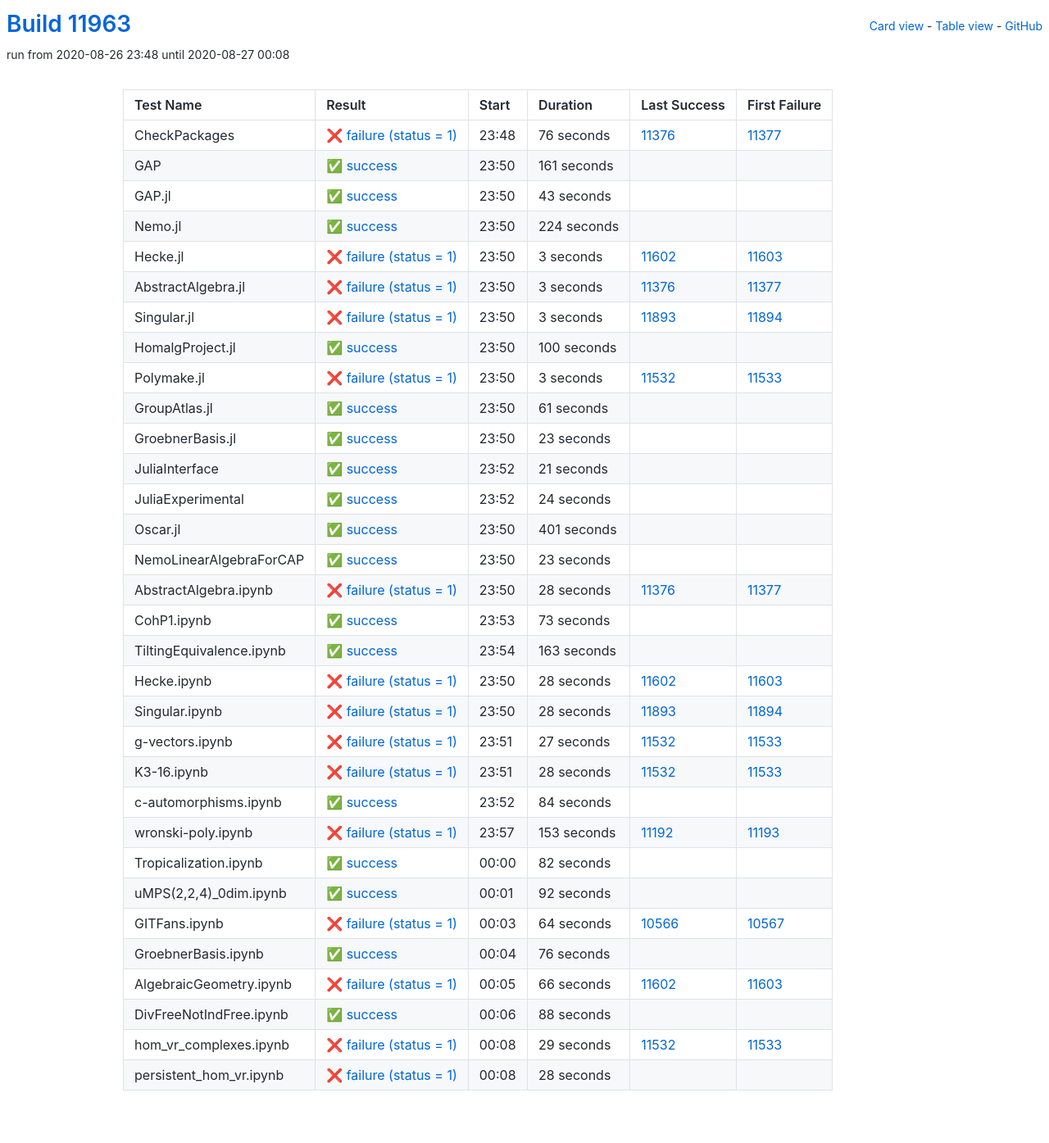
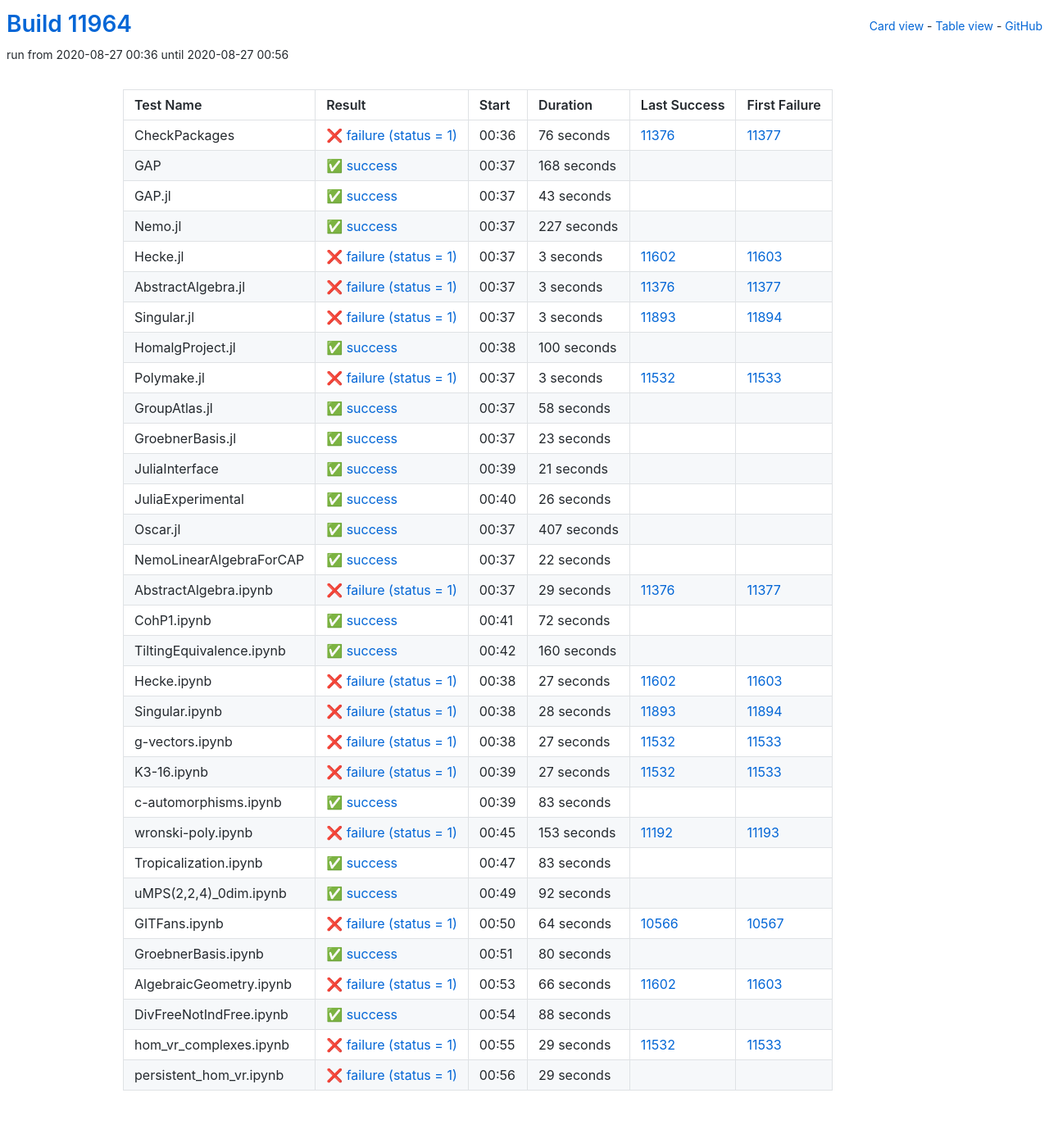
Before and after one commit to oscar-system/oscar-ci-status, a Jekyll site: the page built from table.html, in a window 1280 px wide. Shown: the whole page at 82% size. Built offline with Jekyll 4.4.1, drawn with Linux system fonts in a browser that asks for light colours.

Commit message:
Build #11964

```diff
--- a/_data/ci.yml
+++ b/_data/ci.yml
@@ -1,6 +1,6 @@
 ---
-build: 11963
-build_url: https://oscarci.mathematik.uni-kl.de/job/oscar/11963/
+build: 11964
+build_url: https://oscarci.mathematik.uni-kl.de/job/oscar/11964/
 job: oscar
 organization: oscar-system
 repo: oscar-ci-status
@@ -8,8 +8,8 @@ repourl: https://github.com/oscar-system/oscar-ci-status
 tests:
 - name: CheckPackages
   id: checkpackages
-  log: https://oscarci.mathematik.uni-kl.de/job/oscar/11963/artifact/logs/build-11963/CheckPackages.log
-  start: 2020-08-26 23:48
+  log: https://oscarci.mathematik.uni-kl.de/job/oscar/11964/artifact/logs/build-11964/CheckPackages.log
+  start: 2020-08-27 00:36
   success: false
   exitcode: 1
   status: failure
@@ -20,20 +20,20 @@ tests:
   first_failure_url: https://oscarci.mathematik.uni-kl.de/job/oscar/11377/
 - name: GAP
   id: gap
-  log: https://oscarci.mathematik.uni-kl.de/job/oscar/11963/artifact/logs/build-11963/GAP.log
-  start: 2020-08-26 23:50
+  log: https://oscarci.mathematik.uni-kl.de/job/oscar/11964/artifact/logs/build-11964/GAP.log
+  start: 2020-08-27 00:37
   success: true
   exitcode: 0
   status: success
-  duration: 161
+  duration: 168
   last_success: false
   last_success_url:
   first_failure: false
   first_failure_url:
 - name: GAP.jl
   id: gap-jl
-  log: https://oscarci.mathematik.uni-kl.de/job/oscar/11963/artifact/logs/build-11963/GAP.jl.log
-  start: 2020-08-26 23:50
+  log: https://oscarci.mathematik.uni-kl.de/job/oscar/11964/artifact/logs/build-11964/GAP.jl.log
+  start: 2020-08-27 00:37
   success: true
   exitcode: 0
   status: success
@@ -44,20 +44,20 @@ tests:
   first_failure_url:
 - name: Nemo.jl
   id: nemo-jl
-  log: https://oscarci.mathematik.uni-kl.de/job/oscar/11963/artifact/logs/build-11963/Nemo.jl.log
-  start: 2020-08-26 23:50
+  log: https://oscarci.mathematik.uni-kl.de/job/oscar/11964/artifact/logs/build-11964/Nemo.jl.log
+  start: 2020-08-27 00:37
   success: true
   exitcode: 0
   status: success
-  duration: 224
+  duration: 227
   last_success: false
   last_success_url:
   first_failure: false
   first_failure_url:
 - name: Hecke.jl
   id: hecke-jl
-  log: https://oscarci.mathematik.uni-kl.de/job/oscar/11963/artifact/logs/build-11963/Hecke.jl.log
-  start: 2020-08-26 23:50
+  log: https://oscarci.mathematik.uni-kl.de/job/oscar/11964/artifact/logs/build-11964/Hecke.jl.log
+  start: 2020-08-27 00:37
   success: false
   exitcode: 1
   status: failure
@@ -68,8 +68,8 @@ tests:
   first_failure_url: https://oscarci.mathematik.uni-kl.de/job/oscar/11603/
 - name: AbstractAlgebra.jl
   id: abstractalgebra-jl
-  log: https://oscarci.mathematik.uni-kl.de/job/oscar/11963/artifact/logs/build-11963/AbstractAlgebra.jl.log
-  start: 2020-08-26 23:50
+  log: https://oscarci.mathematik.uni-kl.de/job/oscar/11964/artifact/logs/build-11964/AbstractAlgebra.jl.log
+  start: 2020-08-27 00:37
   success: false
   exitcode: 1
   status: failure
@@ -80,8 +80,8 @@ tests:
   first_failure_url: https://oscarci.mathematik.uni-kl.de/job/oscar/11377/
 - name: Singular.jl
   id: singular-jl
-  log: https://oscarci.mathematik.uni-kl.de/job/oscar/11963/artifact/logs/build-11963/Singular.jl.log
-  start: 2020-08-26 23:50
+  log: https://oscarci.mathematik.uni-kl.de/job/oscar/11964/artifact/logs/build-11964/Singular.jl.log
+  start: 2020-08-27 00:37
   success: false
   exitcode: 1
   status: failure
@@ -92,8 +92,8 @@ tests:
   first_failure_url: https://oscarci.mathematik.uni-kl.de/job/oscar/11894/
 - name: HomalgProject.jl
   id: homalgproject-jl
-  log: https://oscarci.mathematik.uni-kl.de/job/oscar/11963/artifact/logs/build-11963/HomalgProject.jl.log
-  start: 2020-08-26 23:50
+  log: https://oscarci.mathematik.uni-kl.de/job/oscar/11964/artifact/logs/build-11964/HomalgProject.jl.log
+  start: 2020-08-27 00:38
   success: true
   exitcode: 0
   status: success
@@ -104,8 +104,8 @@ tests:
   first_failure_url:
 - name: Polymake.jl
   id: polymake-jl
-  log: https://oscarci.mathematik.uni-kl.de/job/oscar/11963/artifact/logs/build-11963/Polymake.jl.log
-  start: 2020-08-26 23:50
+  log: https://oscarci.mathematik.uni-kl.de/job/oscar/11964/artifact/logs/build-11964/Polymake.jl.log
+  start: 2020-08-27 00:37
   success: false
   exitcode: 1
   status: failure
@@ -116,20 +116,20 @@ tests:
   first_failure_url: https://oscarci.mathematik.uni-kl.de/job/oscar/11533/
 - name: GroupAtlas.jl
   id: groupatlas-jl
-  log: https://oscarci.mathematik.uni-kl.de/job/oscar/11963/artifact/logs/build-11963/GroupAtlas.jl.log
-  start: 2020-08-26 23:50
+  log: https://oscarci.mathematik.uni-kl.de/job/oscar/11964/artifact/logs/build-11964/GroupAtlas.jl.log
+  start: 2020-08-27 00:37
   success: true
   exitcode: 0
   status: success
-  duration: 61
+  duration: 58
   last_success: false
   last_success_url:
   first_failure: false
   first_failure_url:
 - name: GroebnerBasis.jl
   id: groebnerbasis-jl
-  log: https://oscarci.mathematik.uni-kl.de/job/oscar/11963/artifact/logs/build-11963/GroebnerBasis.jl.log
-  start: 2020-08-26 23:50
+  log: https://oscarci.mathematik.uni-kl.de/job/oscar/11964/artifact/logs/build-11964/GroebnerBasis.jl.log
+  start: 2020-08-27 00:37
   success: true
   exitcode: 0
   status: success
@@ -140,8 +140,8 @@ tests:
   first_failure_url:
 - name: JuliaInterface
   id: juliainterface
-  log: https://oscarci.mathematik.uni-kl.de/job/oscar/11963/artifact/logs/build-11963/JuliaInterface.log
-  start: 2020-08-26 23:52
+  log: https://oscarci.mathematik.uni-kl.de/job/oscar/11964/artifact/logs/build-11964/JuliaInterface.log
+  start: 2020-08-27 00:39
   success: true
   exitcode: 0
   status: success
@@ -152,92 +152,92 @@ tests:
   first_failure_url:
 - name: JuliaExperimental
   id: juliaexperimental
-  log: https://oscarci.mathematik.uni-kl.de/job/oscar/11963/artifact/logs/build-11963/JuliaExperimental.log
-  start: 2020-08-26 23:52
+  log: https://oscarci.mathematik.uni-kl.de/job/oscar/11964/artifact/logs/build-11964/JuliaExperimental.log
+  start: 2020-08-27 00:40
   success: true
   exitcode: 0
   status: success
-  duration: 24
+  duration: 26
   last_success: false
   last_success_url:
   first_failure: false
   first_failure_url:
 - name: Oscar.jl
   id: oscar-jl
-  log: https://oscarci.mathematik.uni-kl.de/job/oscar/11963/artifact/logs/build-11963/Oscar.jl.log
-  start: 2020-08-26 23:50
+  log: https://oscarci.mathematik.uni-kl.de/job/oscar/11964/artifact/logs/build-11964/Oscar.jl.log
+  start: 2020-08-27 00:37
   success: true
   exitcode: 0
   status: success
-  duration: 401
+  duration: 407
   last_success: false
   last_success_url:
   first_failure: false
   first_failure_url:
 - name: NemoLinearAlgebraForCAP
   id: nemolinearalgebraforcap
-  log: https://oscarci.mathematik.uni-kl.de/job/oscar/11963/artifact/logs/build-11963/NemoLinearAlgebraForCAP.log
-  start: 2020-08-26 23:50
+  log: https://oscarci.mathematik.uni-kl.de/job/oscar/11964/artifact/logs/build-11964/NemoLinearAlgebraForCAP.log
+  start: 2020-08-27 00:37
   success: true
   exitcode: 0
   status: success
-  duration: 23
+  duration: 22
   last_success: false
   last_success_url:
   first_failure: false
   first_failure_url:
 - name: AbstractAlgebra.ipynb
   id: abstractalgebra-ipynb
-  log: https://oscarci.mathematik.uni-kl.de/job/oscar/11963/artifact/logs/build-11963/AbstractAlgebra.ipynb.log
-  start: 2020-08-26 23:50
+  log: https://oscarci.mathematik.uni-kl.de/job/oscar/11964/artifact/logs/build-11964/AbstractAlgebra.ipynb.log
+  start: 2020-08-27 00:37
   success: false
   exitcode: 1
   status: failure
-  duration: 28
+  duration: 29
   last_success: 11376
   last_success_url: https://oscarci.mathematik.uni-kl.de/job/oscar/11376/
   first_failure: 11377
   first_failure_url: https://oscarci.mathematik.uni-kl.de/job/oscar/11377/
 - name: CohP1.ipynb
   id: cohp1-ipynb
-  log: https://oscarci.mathematik.uni-kl.de/job/oscar/11963/artifact/logs/build-11963/CohP1.ipynb.log
-  start: 2020-08-26 23:53
+  log: https://oscarci.mathematik.uni-kl.de/job/oscar/11964/artifact/logs/build-11964/CohP1.ipynb.log
+  start: 2020-08-27 00:41
   success: true
   exitcode: 0
   status: success
-  duration: 73
+  duration: 72
   last_success: false
   last_success_url:
   first_failure: false
   first_failure_url:
 - name: TiltingEquivalence.ipynb
   id: tiltingequivalence-ipynb
-  log: https://oscarci.mathematik.uni-kl.de/job/oscar/11963/artifact/logs/build-11963/TiltingEquivalence.ipynb.log
-  start: 2020-08-26 23:54
+  log: https://oscarci.mathematik.uni-kl.de/job/oscar/11964/artifact/logs/build-11964/TiltingEquivalence.ipynb.log
+  start: 2020-08-27 00:42
   success: true
   exitcode: 0
   status: success
-  duration: 163
+  duration: 160
   last_success: false
   last_success_url:
   first_failure: false
   first_failure_url:
 - name: Hecke.ipynb
   id: hecke-ipynb
-  log: https://oscarci.mathematik.uni-kl.de/job/oscar/11963/artifact/logs/build-11963/Hecke.ipynb.log
-  start: 2020-08-26 23:50
+  log: https://oscarci.mathematik.uni-kl.de/job/oscar/11964/artifact/logs/build-11964/Hecke.ipynb.log
+  start: 2020-08-27 00:38
   success: false
   exitcode: 1
   status: failure
-  duration: 28
+  duration: 27
   last_success: 11602
   last_success_url: https://oscarci.mathematik.uni-kl.de/job/oscar/11602/
   first_failure: 11603
   first_failure_url: https://oscarci.mathematik.uni-kl.de/job/oscar/11603/
 - name: Singular.ipynb
   id: singular-ipynb
-  log: https://oscarci.mathematik.uni-kl.de/job/oscar/11963/artifact/logs/build-11963/Singular.ipynb.log
-  start: 2020-08-26 23:50
+  log: https://oscarci.mathematik.uni-kl.de/job/oscar/11964/artifact/logs/build-11964/Singular.ipynb.log
+  start: 2020-08-27 00:38
   success: false
   exitcode: 1
   status: failure
@@ -248,8 +248,8 @@ tests:
   first_failure_url: https://oscarci.mathematik.uni-kl.de/job/oscar/11894/
 - name: g-vectors.ipynb
   id: g-vectors-ipynb
-  log: https://oscarci.mathematik.uni-kl.de/job/oscar/11963/artifact/logs/build-11963/g-vectors.ipynb.log
-  start: 2020-08-26 23:51
+  log: https://oscarci.mathematik.uni-kl.de/job/oscar/11964/artifact/logs/build-11964/g-vectors.ipynb.log
+  start: 2020-08-27 00:38
   success: false
   exitcode: 1
   status: failure
@@ -260,32 +260,32 @@ tests:
   first_failure_url: https://oscarci.mathematik.uni-kl.de/job/oscar/11533/
 - name: K3-16.ipynb
   id: k3-16-ipynb
-  log: https://oscarci.mathematik.uni-kl.de/job/oscar/11963/artifact/logs/build-11963/K3-16.ipynb.log
-  start: 2020-08-26 23:51
+  log: https://oscarci.mathematik.uni-kl.de/job/oscar/11964/artifact/logs/build-11964/K3-16.ipynb.log
+  start: 2020-08-27 00:39
   success: false
   exitcode: 1
   status: failure
-  duration: 28
+  duration: 27
   last_success: 11532
   last_success_url: https://oscarci.mathematik.uni-kl.de/job/oscar/11532/
   first_failure: 11533
   first_failure_url: https://oscarci.mathematik.uni-kl.de/job/oscar/11533/
 - name: c-automorphisms.ipynb
   id: c-automorphisms-ipynb
-  log: https://oscarci.mathematik.uni-kl.de/job/oscar/11963/artifact/logs/build-11963/c-automorphisms.ipynb.log
-  start: 2020-08-26 23:52
+  log: https://oscarci.mathematik.uni-kl.de/job/oscar/11964/artifact/logs/build-11964/c-automorphisms.ipynb.log
+  start: 2020-08-27 00:39
   success: true
   exitcode: 0
   status: success
-  duration: 84
+  duration: 83
   last_success: false
   last_success_url:
   first_failure: false
   first_failure_url:
 - name: wronski-poly.ipynb
   id: wronski-poly-ipynb
-  log: https://oscarci.mathematik.uni-kl.de/job/oscar/11963/artifact/logs/build-11963/wronski-poly.ipynb.log
-  start: 2020-08-26 23:57
+  log: https://oscarci.mathematik.uni-kl.de/job/oscar/11964/artifact/logs/build-11964/wronski-poly.ipynb.log
+  start: 2020-08-27 00:45
   success: false
   exitcode: 1
   status: failure
@@ -296,20 +296,20 @@ tests:
   first_failure_url: https://oscarci.mathematik.uni-kl.de/job/oscar/11193/
 - name: Tropicalization.ipynb
   id: tropicalization-ipynb
-  log: https://oscarci.mathematik.uni-kl.de/job/oscar/11963/artifact/logs/build-11963/Tropicalization.ipynb.log
-  start: 2020-08-27 00:00
+  log: https://oscarci.mathematik.uni-kl.de/job/oscar/11964/artifact/logs/build-11964/Tropicalization.ipynb.log
+  start: 2020-08-27 00:47
   success: true
   exitcode: 0
   status: success
-  duration: 82
+  duration: 83
   last_success: false
   last_success_url:
   first_failure: false
   first_failure_url:
 - name: uMPS(2,2,4)_0dim.ipynb
   id: umps-2-2-4-0dim-ipynb
-  log: https://oscarci.mathematik.uni-kl.de/job/oscar/11963/artifact/logs/build-11963/uMPS-2-2-4-_0dim.ipynb.log
-  start: 2020-08-27 00:01
+  log: https://oscarci.mathematik.uni-kl.de/job/oscar/11964/artifact/logs/build-11964/uMPS-2-2-4-_0dim.ipynb.log
+  start: 2020-08-27 00:49
   success: true
   exitcode: 0
   status: success
@@ -320,8 +320,8 @@ tests:
   first_failure_url:
 - name: GITFans.ipynb
   id: gitfans-ipynb
-  log: https://oscarci.mathematik.uni-kl.de/job/oscar/11963/artifact/logs/build-11963/GITFans.ipynb.log
-  start: 2020-08-27 00:03
+  log: https://oscarci.mathematik.uni-kl.de/job/oscar/11964/artifact/logs/build-11964/GITFans.ipynb.log
+  start: 2020-08-27 00:50
   success: false
   exitcode: 1
   status: failure
@@ -332,20 +332,20 @@ tests:
   first_failure_url: https://oscarci.mathematik.uni-kl.de/job/oscar/10567/
 - name: GroebnerBasis.ipynb
   id: groebnerbasis-ipynb
-  log: https://oscarci.mathematik.uni-kl.de/job/oscar/11963/artifact/logs/build-11963/GroebnerBasis.ipynb.log
-  start: 2020-08-27 00:04
+  log: https://oscarci.mathematik.uni-kl.de/job/oscar/11964/artifact/logs/build-11964/GroebnerBasis.ipynb.log
+  start: 2020-08-27 00:51
   success: true
   exitcode: 0
   status: success
-  duration: 76
+  duration: 80
   last_success: false
   last_success_url:
   first_failure: false
   first_failure_url:
 - name: AlgebraicGeometry.ipynb
   id: algebraicgeometry-ipynb
-  log: https://oscarci.mathematik.uni-kl.de/job/oscar/11963/artifact/logs/build-11963/AlgebraicGeometry.ipynb.log
-  start: 2020-08-27 00:05
+  log: https://oscarci.mathematik.uni-kl.de/job/oscar/11964/artifact/logs/build-11964/AlgebraicGeometry.ipynb.log
+  start: 2020-08-27 00:53
   success: false
   exitcode: 1
   status: failure
@@ -356,8 +356,8 @@ tests:
   first_failure_url: https://oscarci.mathematik.uni-kl.de/job/oscar/11603/
 - name: DivFreeNotIndFree.ipynb
   id: divfreenotindfree-ipynb
-  log: https://oscarci.mathematik.uni-kl.de/job/oscar/11963/artifact/logs/build-11963/DivFreeNotIndFree.ipynb.log
-  start: 2020-08-27 00:06
+  log: https://oscarci.mathematik.uni-kl.de/job/oscar/11964/artifact/logs/build-11964/DivFreeNotIndFree.ipynb.log
+  start: 2020-08-27 00:54
   success: true
   exitcode: 0
   status: success
@@ -368,8 +368,8 @@ tests:
   first_failure_url:
 - name: hom_vr_complexes.ipynb
   id: hom-vr-complexes-ipynb
-  log: https://oscarci.mathematik.uni-kl.de/job/oscar/11963/artifact/logs/build-11963/hom_vr_complexes.ipynb.log
-  start: 2020-08-27 00:08
+  log: https://oscarci.mathematik.uni-kl.de/job/oscar/11964/artifact/logs/build-11964/hom_vr_complexes.ipynb.log
+  start: 2020-08-27 00:55
   success: false
   exitcode: 1
   status: failure
@@ -380,12 +380,12 @@ tests:
   first_failure_url: https://oscarci.mathematik.uni-kl.de/job/oscar/11533/
 - name: persistent_hom_vr.ipynb
   id: persistent-hom-vr-ipynb
-  log: https://oscarci.mathematik.uni-kl.de/job/oscar/11963/artifact/logs/build-11963/persistent_hom_vr.ipynb.log
-  start: 2020-08-27 00:08
+  log: https://oscarci.mathematik.uni-kl.de/job/oscar/11964/artifact/logs/build-11964/persistent_hom_vr.ipynb.log
+  start: 2020-08-27 00:56
   success: false
   exitcode: 1
   status: failure
-  duration: 28
+  duration: 29
   last_success: false
   last_success_url:
   first_failure: false
```
Also changed, not shown: README.md.
